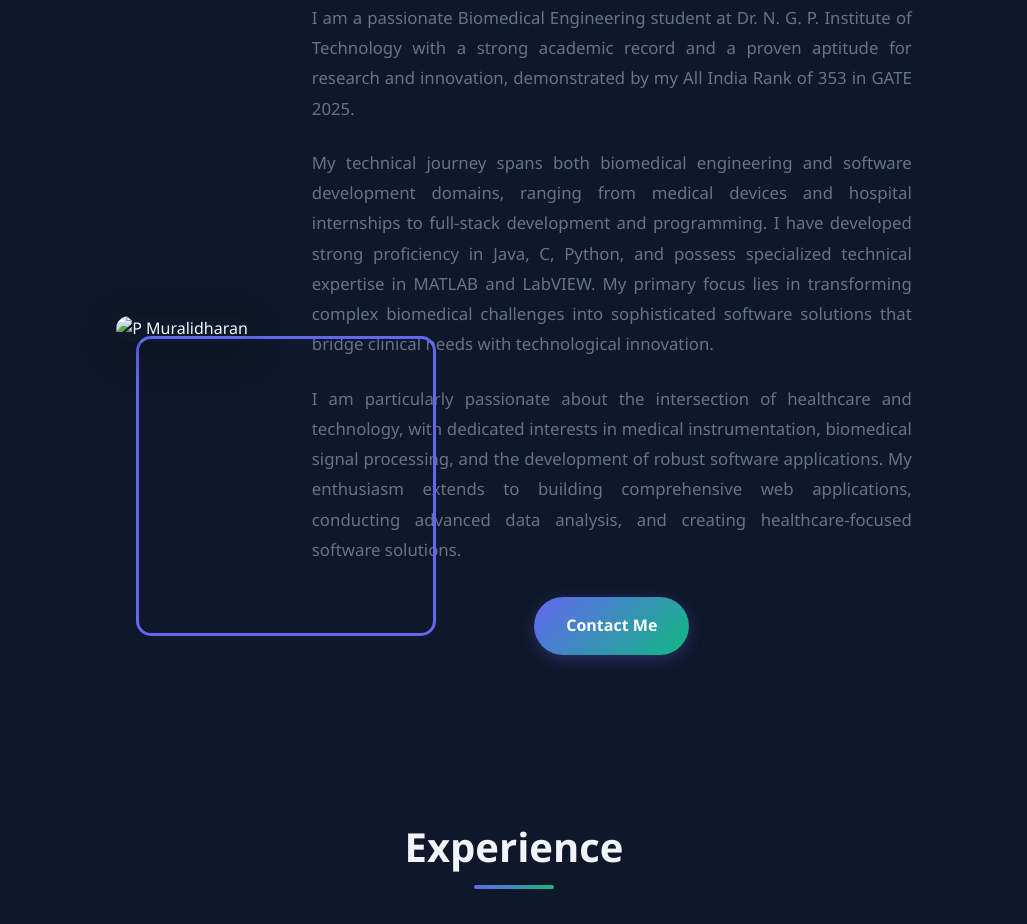
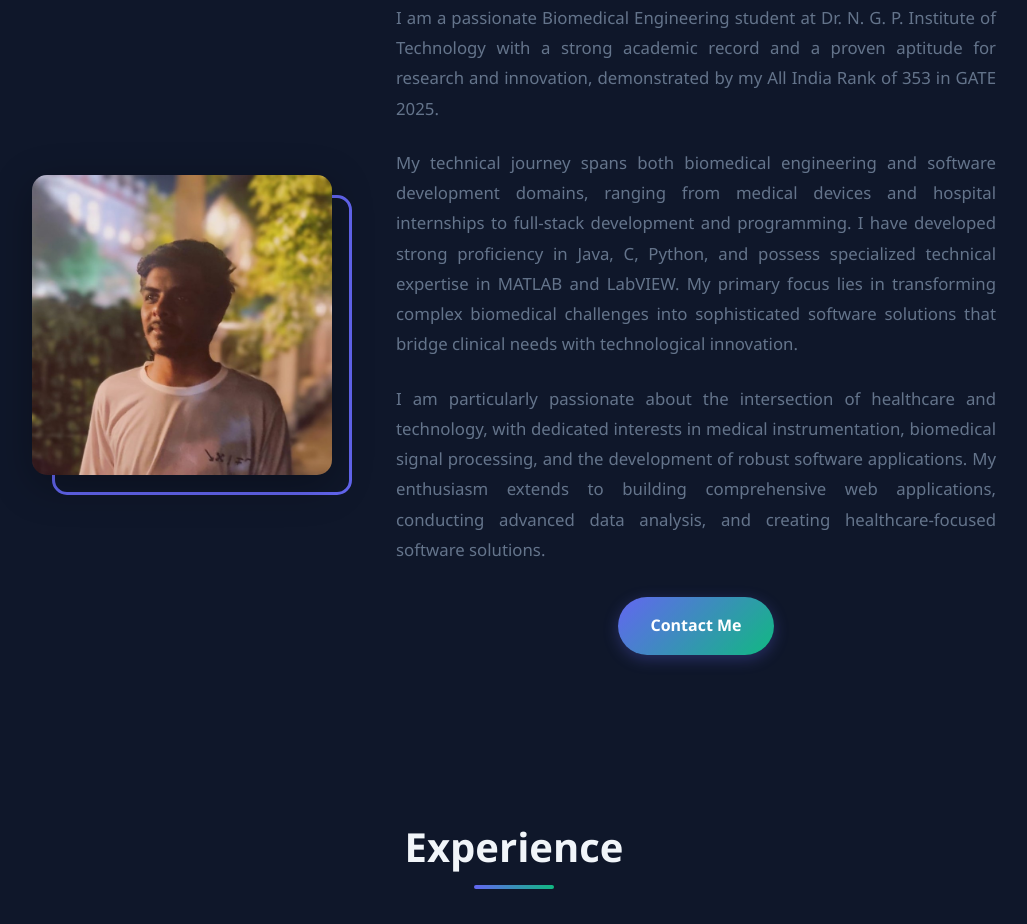
Before and after one commit to Murali-dharan-24/muralidharan.github.io, a plain HTML site: page index.html in a window 1280 px wide. Shown: the part 989-1913 px from the top of the page, without its empty margins (126-1153 px from the left). Drawn offline with Linux system fonts and the light colour scheme.

Commit message:
Fix HTML encoding issues in index.html

```diff
--- a/index.html
+++ b/index.html
@@ -45,7 +45,7 @@
         <div class="about-container">
             <div class="about-image">
                 <!-- Replace with your actual photo -->
-                <img src=Images/image1.jpeg alt="P Muralidharan">
+                <img src=https://github.com/Murali-dharan-24/muralidharan.github.io/blob/main/image1.jpeg alt="P Muralidharan">
                 <div class="image-border"></div>
             </div>
             <div class="about-content">
@@ -293,4 +293,5 @@
 
     <script src="script.js"></script>
 </body>
+
 </html>
```
